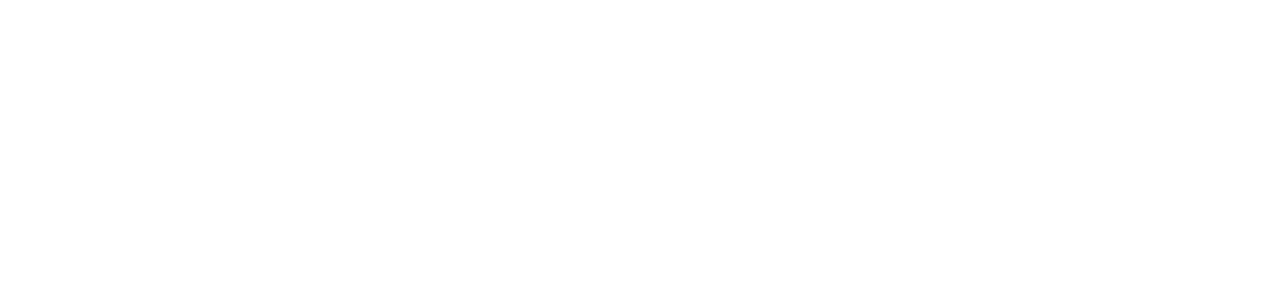
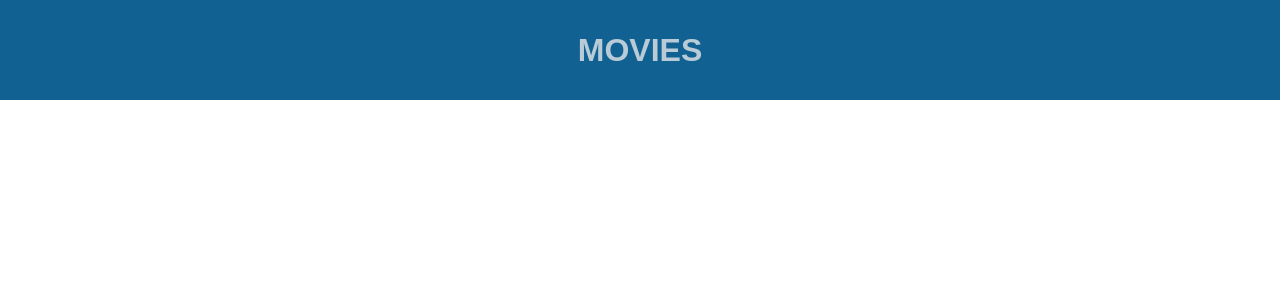
Before and after one commit to mcostajr/movie-desafio, a React (Create React App) app: page / in a window 1280 px wide. Shown: the top 300 px of the page. Built offline with nearby package versions, Linux system fonts and the light colour scheme.

Commit message:
feat: add Header Component

```diff
--- a/src/App.tsx
+++ b/src/App.tsx
@@ -1,10 +1,12 @@
 import * as React from "react";
 import { BrowserRouter } from "react-router-dom";
+import Header from "./components/Header";
 import Router from './router';
 
 function App() {
   return (
     <BrowserRouter>
+      <Header/>
       <Router/>
     </BrowserRouter>
   );
--- /dev/null
+++ b/src/components/Header/index.tsx
@@ -0,0 +1,14 @@
+import { Link } from 'react-router-dom';
+import styles from './styles.module.scss'
+
+function Header() {
+  return (
+    <header className={styles.container}>
+      <Link to="/">
+        <h1>MOVIES</h1>
+      </Link>
+    </header>
+  )
+}
+
+export default Header;
--- /dev/null
+++ b/src/components/Header/styles.module.scss
@@ -0,0 +1,13 @@
+.container {
+	width: 100%;
+	height: 100px;
+	background: var(--blue-500);
+
+	display: flex;
+	align-items: center;
+	justify-content: center;
+
+	h1 {
+		color: var(--blue-200);
+	}
+}
```
